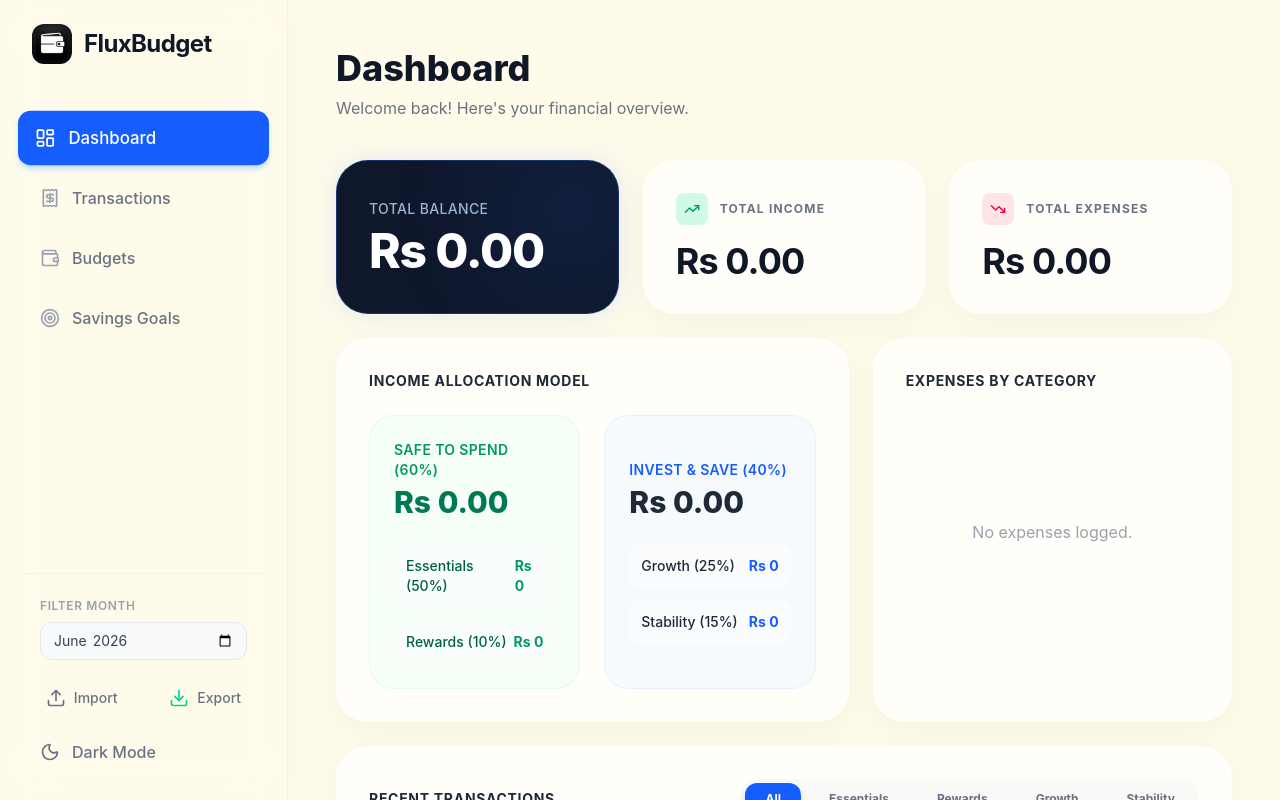
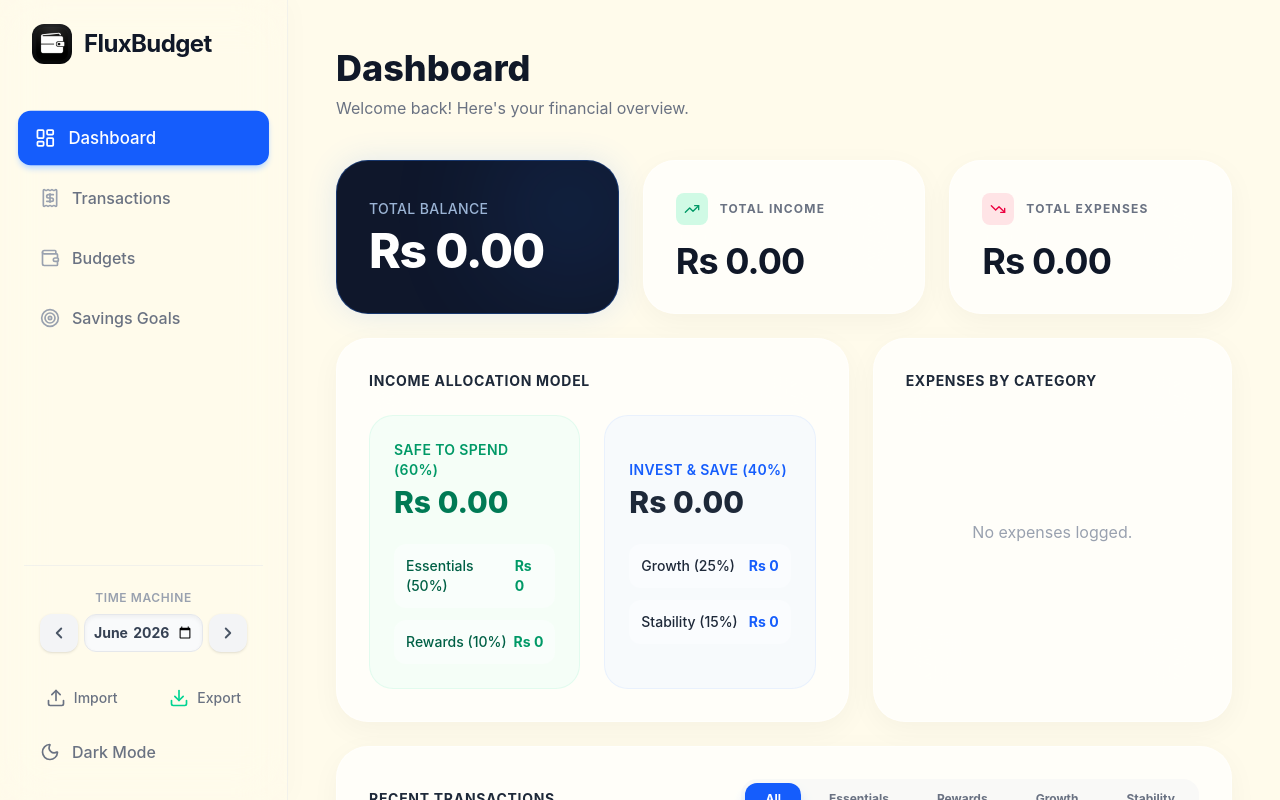
Before and after one commit to VSDeadShot/FluxBudget, a React (Vite) app: page / in a window 1280 px wide. Built offline with nearby package versions, Linux system fonts and the light colour scheme.

Commit message:
feat: Add Time Machine UI for historical month switching

```diff
--- a/src/components/Sidebar.tsx
+++ b/src/components/Sidebar.tsx
@@ -1,5 +1,5 @@
 import { NavLink } from 'react-router-dom';
-import { LayoutDashboard, Receipt, Wallet, Moon, Sun, Download, Upload, Target } from 'lucide-react';
+import { LayoutDashboard, Receipt, Wallet, Moon, Sun, Download, Upload, Target, ChevronLeft, ChevronRight } from 'lucide-react';
 import toast from 'react-hot-toast';
 
 import appIcon from '../assets/icon.png';
@@ -43,14 +43,38 @@ export default function Sidebar({ isDark, toggleDark, currentMonth, setCurrentMo
       </nav>
 
       <div className="mt-auto pt-6 border-t border-gray-200/50 dark:border-slate-800/50">
-        <div className="px-4 mb-4">
-          <label className="block text-xs font-semibold text-gray-400 uppercase tracking-wider mb-2">Filter Month</label>
-          <input
-            type="month"
-            value={currentMonth}
-            onChange={e => setCurrentMonth(e.target.value)}
-            className="w-full bg-gray-50 dark:bg-slate-800 border border-gray-200 dark:border-slate-700 rounded-xl px-3 py-2 text-sm text-gray-700 dark:text-gray-300 outline-none focus:ring-2 focus:ring-blue-500 transition-colors"
-          />
+        <div className="px-4 mb-6">
+          <label className="block text-xs font-semibold text-gray-400 uppercase tracking-wider mb-2 text-center">Time Machine</label>
+          <div className="flex items-center gap-1.5">
+            <button
+               onClick={() => {
+                 const [y, m] = currentMonth.split('-');
+                 const d = new Date(Number(y), Number(m) - 2);
+                 setCurrentMonth(`${d.getFullYear()}-${String(d.getMonth() + 1).padStart(2, '0')}`);
+               }}
+               className="p-2.5 bg-gray-100 dark:bg-slate-800 rounded-xl hover:bg-gray-200 dark:hover:bg-slate-700 text-gray-600 dark:text-gray-400 transition-colors shadow-sm dark:shadow-none"
+               title="Previous Month"
+            >
+              <ChevronLeft size={18} strokeWidth={2.5} />
+            </button>
+            <input
+              type="month"
+              value={currentMonth}
+              onChange={e => setCurrentMonth(e.target.value)}
+              className="flex-1 w-full min-w-0 bg-gray-50 dark:bg-slate-800 border border-gray-200 dark:border-slate-700 rounded-xl px-2 py-2 text-sm text-center font-bold text-gray-700 dark:text-gray-300 outline-none focus:ring-2 focus:ring-blue-500 transition-colors shadow-inner dark:shadow-none"
+            />
+            <button
+               onClick={() => {
+                 const [y, m] = currentMonth.split('-');
+                 const d = new Date(Number(y), Number(m));
+                 setCurrentMonth(`${d.getFullYear()}-${String(d.getMonth() + 1).padStart(2, '0')}`);
+               }}
+               className="p-2.5 bg-gray-100 dark:bg-slate-800 rounded-xl hover:bg-gray-200 dark:hover:bg-slate-700 text-gray-600 dark:text-gray-400 transition-colors shadow-sm dark:shadow-none"
+               title="Next Month"
+            >
+              <ChevronRight size={18} strokeWidth={2.5} />
+            </button>
+          </div>
         </div>
         <div className="flex gap-2 mb-2">
           <button
```
